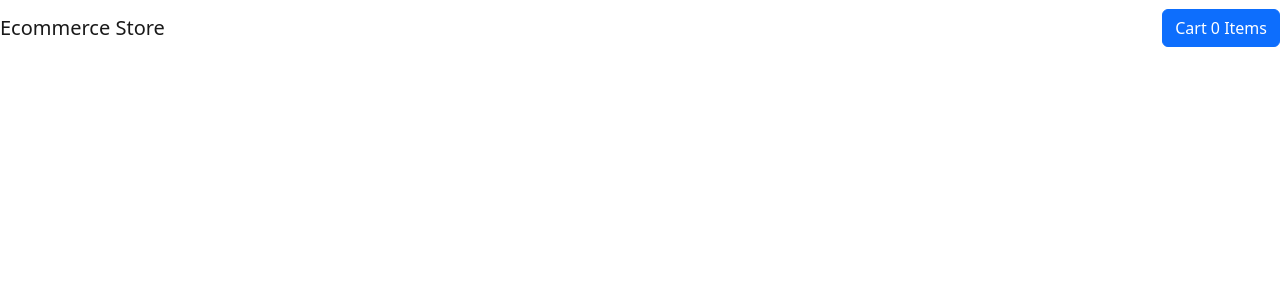
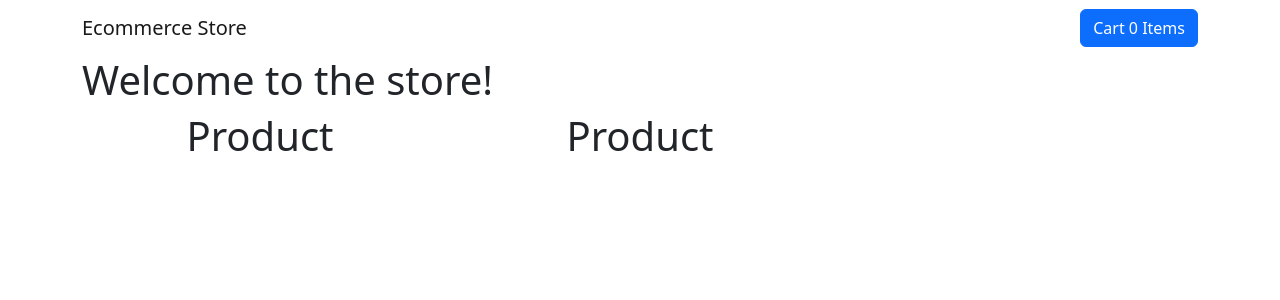
Before and after one commit to NYaCodes/ecommerce-store-react, a React (Create React App) app: page / in a window 1280 px wide. Shown: the top 300 px of the page. Built offline with nearby package versions, Linux system fonts and the light colour scheme.

Commit message:
Creating products for React use

```diff
--- a/src/App.js
+++ b/src/App.js
@@ -2,12 +2,25 @@
 import './App.css';
 import NavbarComponet from './components/Navbar';
 import 'bootstrap/dist/css/bootstrap.min.css';
-
+import {Container} from 'react-bootstrap';
+import { BrowserRouter, Routes, Route } from 'react-router-dom';
+import Cancel from './pages/Cancel';
+import Success from './pages/Success';
+import Store from './pages/Store';
 function App() {
   return (
+    <Container>
     <NavbarComponet>
 
     </NavbarComponet>
+    <BrowserRouter>
+    <Routes>
+      <Route index element={<Store />}/>
+      <Route path="success" element={<Success />}/>
+      <Route path="cancel" element={<Cancel />} />
+    </Routes>
+    </BrowserRouter>
+    </Container>
   );
 }
 
--- /dev/null
+++ b/src/pages/Cancel.js
@@ -0,0 +1,7 @@
+
+function Cancel() {
+    return (
+<h1>Sorry to see you cancel your stripe payment!</h1>
+    )
+}
+export default Cancel;
--- /dev/null
+++ b/src/pages/Store.js
@@ -0,0 +1,20 @@
+import {Row, Col} from 'react-bootstrap';
+
+
+
+function Store() {
+    return(
+        <>
+        <h1>Welcome to the store!</h1>
+        <Row xs={1} md={3} className="g-4" >
+            <Col align="center">
+                <h1> Product</h1>
+            </Col>
+             <Col align="center">
+                <h1> Product</h1>
+            </Col>
+        </Row>
+        </>
+    )
+}
+export default Store;
--- /dev/null
+++ b/src/pages/Success.js
@@ -0,0 +1,7 @@
+
+function Success() {
+    return (
+        <h1>Thank you for your purchase!</h1>
+    )
+}
+export default Success;
```
Also changed, not shown: src/productsStore.js (added, +33 -0 lines).
